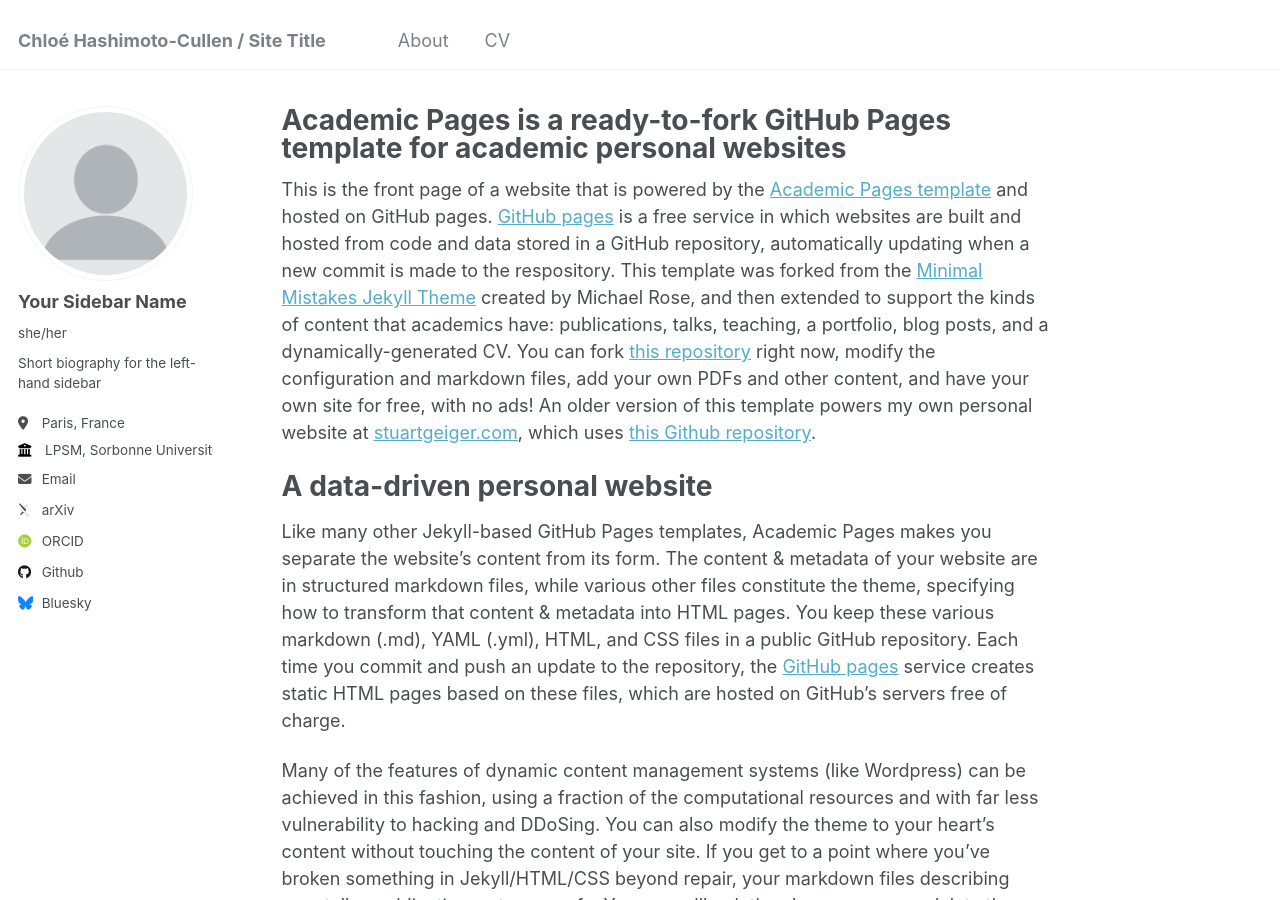
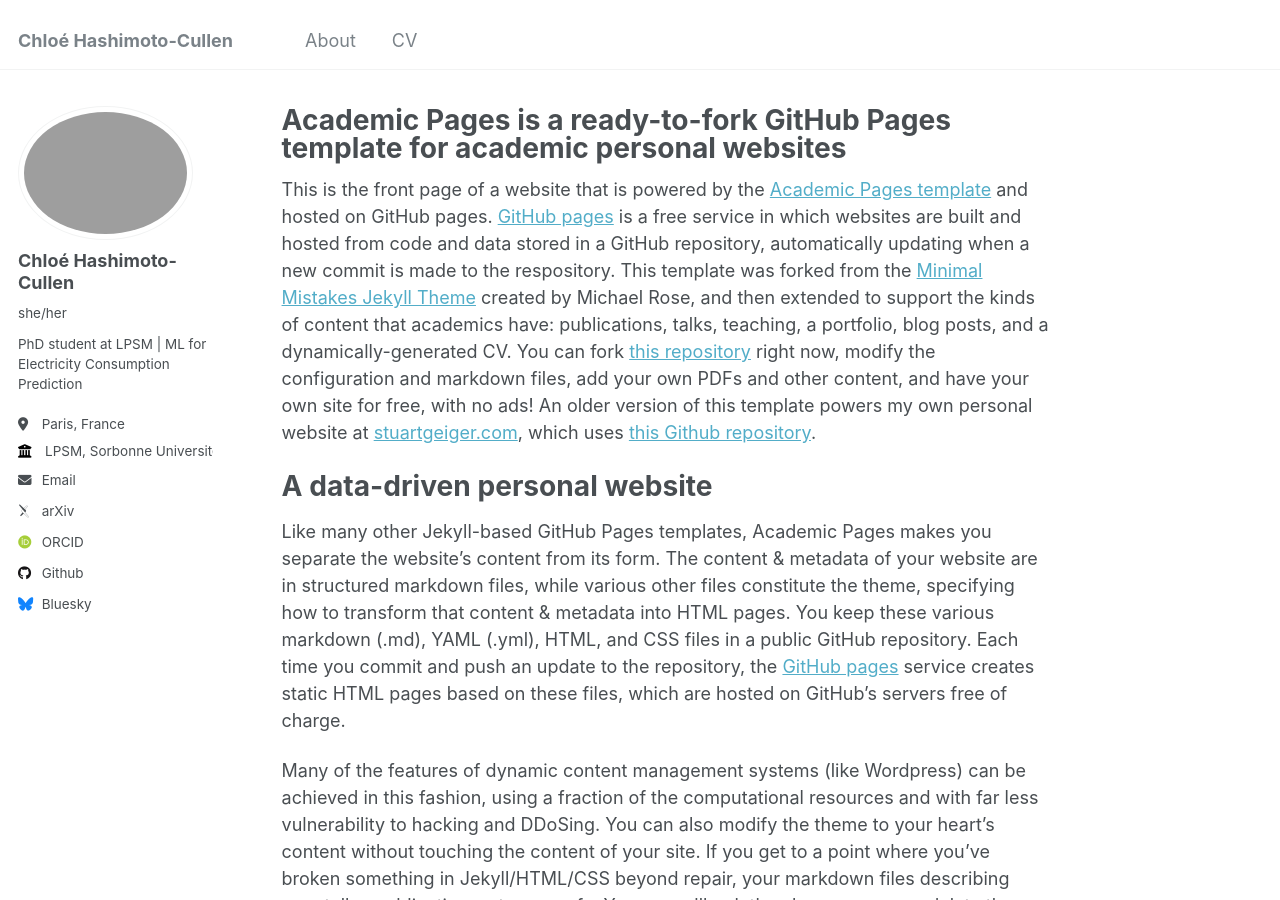
Before and after one commit to hashimotocullen/hashimotocullen.github.io, a Jekyll site: the page built from _pages/about.md, in a window 1280 px wide and 900 px high. Built offline with Jekyll 4.4.1, drawn with Linux system fonts in a browser that asks for light colours; some web fonts are replaced.

Commit message:
Update _config.yml

```diff
--- a/_config.yml
+++ b/_config.yml
@@ -8,7 +8,7 @@
 
 # Basic Site Settings
 locale                   : "en-US"
-title                    : "Chloé Hashimoto-Cullen / Site Title"
+title                    : "Chloé Hashimoto-Cullen"
 title_separator          : "-"
 name                     : &name "Chloé Hashimoto-Cullen "
 description              : &description "personal description"
@@ -21,10 +21,10 @@ repository               : "hashimotocullen/hashimotocullen.github.io"
 #               Additional customization can be done by editing /_includes/author-profile.html
 author:
   # Biographic information
-  avatar           : "profile.png"
-  name             : "Your Sidebar Name"
+  avatar           : "images/IMG_3808.JPG"
+  name             : "Chloé Hashimoto-Cullen"
   pronouns         : "she/her"
-  bio              : "Short biography for the left-hand sidebar"
+  bio              : "PhD student at LPSM | ML for Electricity Consumption Prediction"
   location         : "Paris, France"
   employer         : "LPSM, Sorbonne Université"
   uri              : # URL
```
